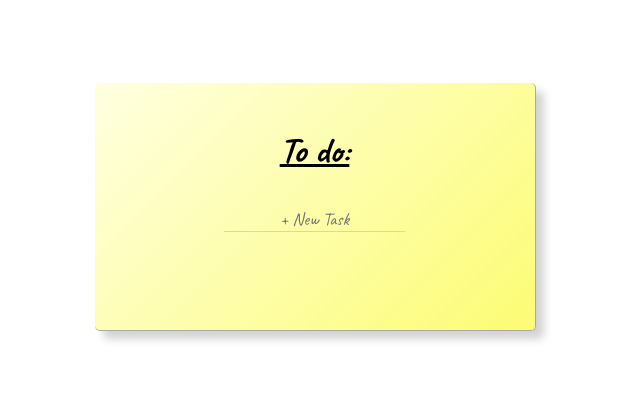
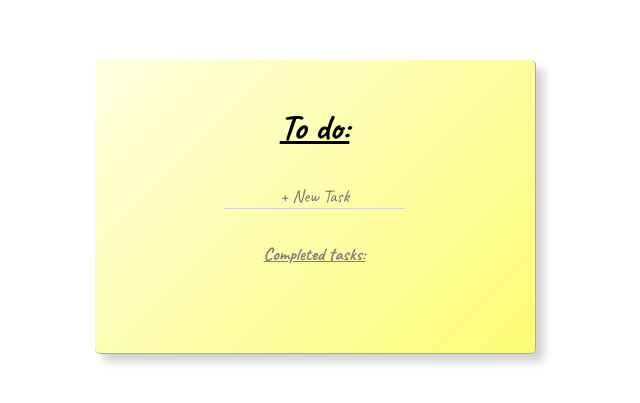
Before and after one commit to dbode94/my-next-task, a React (Create React App) app: page / in a window 1280 px wide. Shown: the part 193-596 px from the top of the page, without its empty margins (325-965 px from the left). Built offline with nearby package versions, Linux system fonts and the light colour scheme.

Commit message:
working on completed collection

```diff
--- a/src/App.css
+++ b/src/App.css
@@ -7,4 +7,22 @@
   font-weight: 400;
   font-style: normal;
 
+  background-image: linear-gradient(135deg, lightyellow, rgba(252, 252, 110, 0.956));
+  box-shadow: 8px 8px 8px lightgray;
+  border-bottom: 0.5px solid darkgray;
+  border-right: 0.5px solid darkgray;
+  padding: 20px;
+  border-radius: 5px;
+  padding-bottom: 20%;
+  height: auto;
+  width: 400px;
 }
+
+h1,h4{
+  text-decoration: underline;
+}
+
+h4{
+  color: gray;
+  margin-bottom: 0px;
+}
--- a/src/App.js
+++ b/src/App.js
@@ -1,11 +1,23 @@
 import TaskCollection from './components/taskCollection/taskCollection.component';
+import Input from './components/taskCollection/input/input.compoennt';
+
+import { useContext } from 'react';
+import { TasksContext } from './context/tasks.context';
 
 import './App.css';
 
 function App() {
+
+  const {currentTasks, completedTasks} = useContext(TasksContext)
+
   return (
     <div className="App">
-     <TaskCollection/>
+      <h1>To do:</h1>
+      <Input/>
+     <TaskCollection tasksList={currentTasks}/>
+
+     <h4>Completed tasks:</h4>
+     <TaskCollection tasksList={completedTasks} collectionType='completed'/>
     </div>
   );
 }
--- a/src/components/taskCollection/taskCollection.component.jsx
+++ b/src/components/taskCollection/taskCollection.component.jsx
@@ -1,25 +1,20 @@
-import TaskCard from "./taskCard/taskCard.compoentn";
-import Input from "./input/input.compoennt";
-
-import { useContext } from "react";
-import { TasksContext } from "../../context/tasks.context";
+import TaskCard from "./taskCard/taskCard.component";
 
 import './taskCollection.style.scss';
 
+const COLLECTION_TYPES ={
+    open: "task_collection_container",
+    completed: "completed_task_collection_style"
+}
 
-const TaskCollection = () =>{
+const TaskCollection = ({tasksList, collectionType}) =>{
 
-    const {currentTasks} = useContext(TasksContext);
+    console.log(COLLECTION_TYPES[collectionType])
 
     return(
-        <div className="task_collection_container">
-
-            <h1>To do:</h1>
-
-            <Input/>
-
+        <div className={collectionType !== undefined? COLLECTION_TYPES[collectionType] : COLLECTION_TYPES['open']}>
             {
-                currentTasks.map((task,index) => {
+                tasksList.map((task,index) => {
                     return task.open ? <TaskCard task={task} key={index} /> : null
                 })
             }
--- a/src/components/taskCollection/taskCollection.style.scss
+++ b/src/components/taskCollection/taskCollection.style.scss
@@ -2,18 +2,10 @@
     display: flex;
     flex-direction: column;
     align-items: center;
-    background-image: linear-gradient(135deg, lightyellow, rgba(252, 252, 110, 0.956));
-    box-shadow: 8px 8px 8px lightgray;
-    border-bottom: 0.5px solid darkgray;
-    border-right: 0.5px solid darkgray;
-    padding: 20px;
-    border-radius: 5px;
-    padding-bottom: 20%;
-    height: auto;
-    width: 400px;
     margin: 0;
 
-    h1{
-        text-decoration: underline;
+    & .completed_task_collection_style{
+        font-size: 300px;
+        color: gray;
     }
 }
--- a/src/context/tasks.context.jsx
+++ b/src/context/tasks.context.jsx
@@ -1,5 +1,4 @@
-import { createContext, useState, useEffect } from "react";
-import TASK_COLLECTION from "../TASKS_LIST";
+import { createContext, useState} from "react";
 
 export const TasksContext = createContext({
     currentTasks: [],
```
Also changed, not shown: src/components/taskCollection/taskCard/taskCard.component.jsx (renamed from src/components/taskCollection/taskCard/taskCard.compoentn.jsx).
